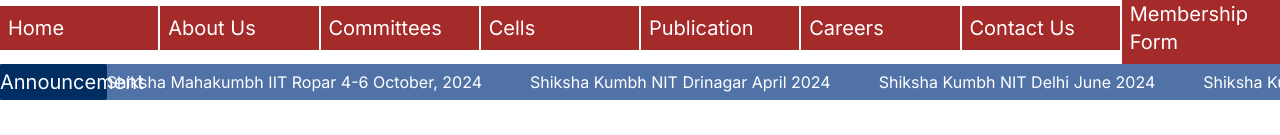
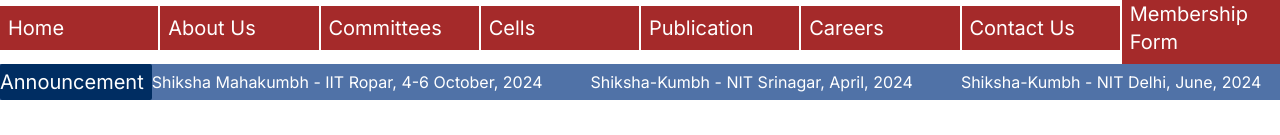
Before and after one commit to dhevb/dhe-org-in, a Next.js app: page / in a window 1280 px wide. Shown: the part 140-275 px from the top of the page. Built offline with nearby package versions, Linux system fonts and the light colour scheme.

Commit message:
color theme

```diff
--- a/src/app/component/Marquees.tsx
+++ b/src/app/component/Marquees.tsx
@@ -5,19 +5,19 @@ const AnnouncementWithMarquees: React.FC = () => {
 
   const marquees = [
 
-    "Shiksha Mahakumbh IIT Ropar 4-6  October, 2024",
-    "Shiksha Kumbh NIT Drinagar  April 2024",
-    "Shiksha Kumbh NIT Delhi June 2024",
-    "Shiksha Kumbh NIT Hamirpur  August  2024"
+    "Shiksha Mahakumbh - IIT Ropar, 4-6  October, 2024",
+    "Shiksha-Kumbh - NIT Srinagar,  April, 2024",
+    "Shiksha-Kumbh -  NIT Delhi, June, 2024",
+    "Shiksha-Kumbh - NIT Hamirpur,  August,  2024"
   ];
 
   return (
-    <div  className='flex flex-row bg-primary-light '>
+    <div  className='flex flex-row bg-primary-light w-full'>
 
-    <div className='text-white bg-primary-color w-1/12 rounded-sm text-center pe-2 text-xl py-1 ' >
+    <div className='text-white bg-primary-color  rounded-sm text-center pe-2 text-xl py-1 ' >
     Announcement
     </div>
-      <Marquee pauseOnHover gradient={false}>
+      <Marquee  pauseOnHover={true}  pauseOnClick={true}>
         {marquees.map((marqueeContent, index) => (
           <div key={index} className='text-white pe-12'>{marqueeContent}</div>
         ))}
--- a/src/app/page.tsx
+++ b/src/app/page.tsx
@@ -41,14 +41,9 @@ export default function Home() {
   ];
   const MobileView = () => (
     <div className="flex flex-col space-y-4 items-center">
-
       <SlideShow slides={slides1} />
       <Marquees/>
       <MiddleComponent />
-      <div></div>
-      <div className="items-center"></div>
-      <div></div>
-      <div></div>
     </div>
   );
 
@@ -72,7 +67,7 @@ export default function Home() {
           <MobileView />
         </div>
         <div className="hidden sm:block">
-        <Marquees/>
+          <Marquees/>
           <DesktopView />
         </div>
       </div>
```
